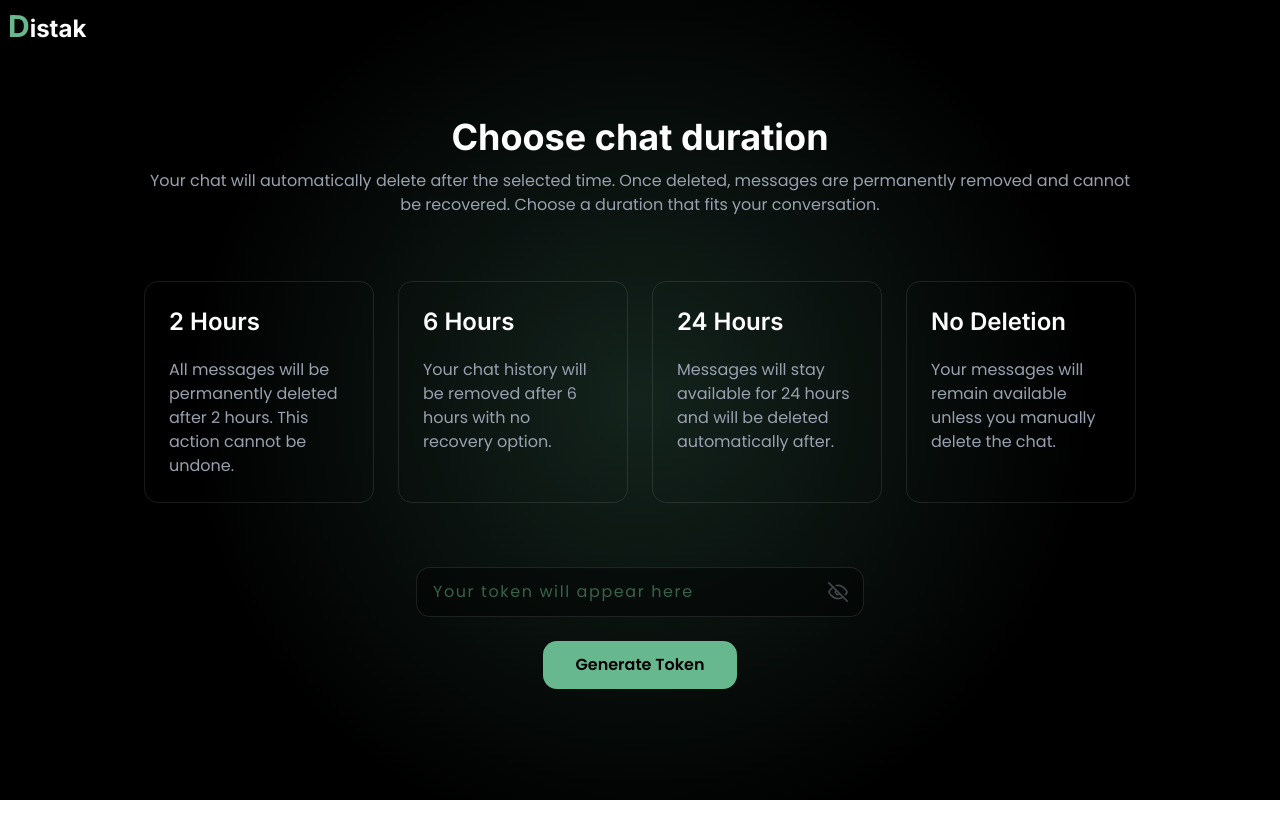
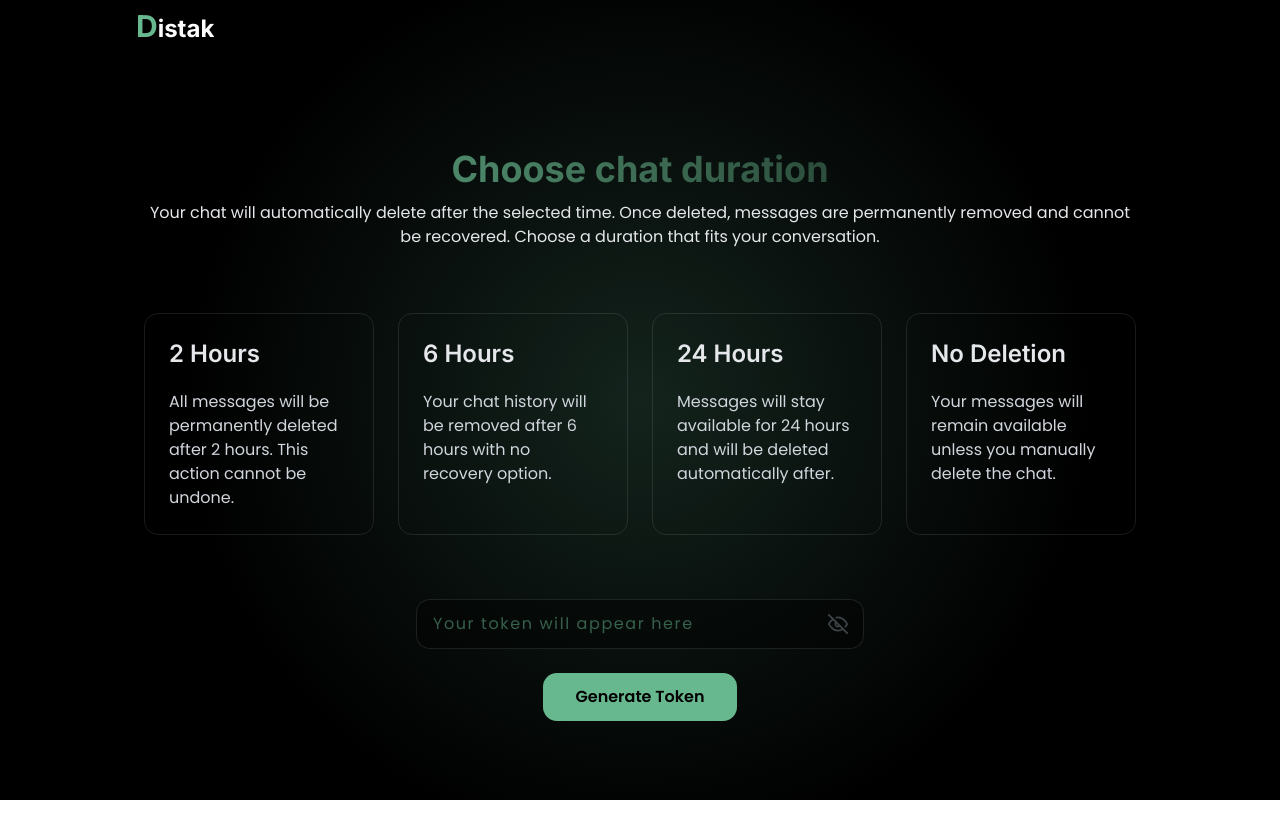
Before and after one commit to tahmid-khan-hub/Distak, a Next.js app: page /chat in a window 1280 px wide. Built offline with nearby package versions, Linux system fonts and the light colour scheme; no server answers.

Commit message:
Updated the chat page layout, updated the TimeLimitSelector heading, paragraph and GetStarted section paragraph

```diff
--- a/app/HomeComponents/GetStarted/components/GetStartedContainer.tsx
+++ b/app/HomeComponents/GetStarted/components/GetStartedContainer.tsx
@@ -16,7 +16,7 @@ const GetStartedContainer = ({ items }: GetStartedContainerProps) => {
                         className="poppins p-6 rounded-lg shadow-lg border-2 border-gray-700 hover:border-[#6FC7A1] transition-colors duration-300 h-full">
                         <div className="text-blue-400 mb-5">{item.icon}</div>
                         <h3 className="text-xl font-bold text-gray-200 mb-2">{item.title}</h3>
-                        <p className="text-gray-200">{item.description}</p>
+                        <p className="text-gray-300">{item.description}</p>
                     </motion.div>
                 </AnimateOnView>
             ))}
--- a/app/chat/components/TimeLimitCard/TimeLimitCard.tsx
+++ b/app/chat/components/TimeLimitCard/TimeLimitCard.tsx
@@ -24,8 +24,8 @@ const TimeLimitCard = ({
         }
       `}
     >
-        <h3 className="inter text-2xl font-semibold text-white mb-5">{label}</h3>
-        <p className="poppins text-md text-gray-400">{description}</p>
+        <h3 className="inter text-2xl font-semibold text-gray-200 mb-5">{label}</h3>
+        <p className="poppins text-md text-gray-300">{description}</p>
     </button>
   );
 };
--- a/app/chat/components/TimeLimitSelector/TimeLimitSelector.tsx
+++ b/app/chat/components/TimeLimitSelector/TimeLimitSelector.tsx
@@ -40,14 +40,14 @@ export default function TimeLimitSelector() {
         setLoading(false);
     }
     return (
-        <div className="max-w-5xl mx-auto py-16 px-4">
+        <div className="py-24 px-4">
             {/* Title */}
-            <AnimateOnView direction="up" delay={0.25} duration={0.6}><h1 className="inter text-4xl text-center font-bold text-white">
+            <AnimateOnView direction="up" delay={0.25} duration={0.6}><h1 className="inter text-4xl text-center font-bold bg-linear-to-r from-primary to-primary/10 bg-clip-text text-transparent">
                 Choose chat duration
             </h1></AnimateOnView>
 
             {/* description */}
-            <AnimateOnView direction="up" delay={0.25} duration={0.8}><p className="poppins text-center mt-3 text-gray-400">
+            <AnimateOnView direction="up" delay={0.25} duration={0.8}><p className="poppins text-center mt-3 text-gray-200">
                Your chat will automatically delete after the selected time. Once deleted, messages are permanently removed and cannot be recovered. Choose a duration that fits your conversation.
             </p></AnimateOnView>
 
--- a/app/chat/page.tsx
+++ b/app/chat/page.tsx
@@ -4,7 +4,7 @@ import TimeLimitSelector from "./components/TimeLimitSelector/TimeLimitSelector"
 
 const ChatPage = () => {
     return (
-        <div>
+        <div className="max-w-5xl mx-auto">
             <Logo />
             <TimeLimitSelector />
         </div>
```
